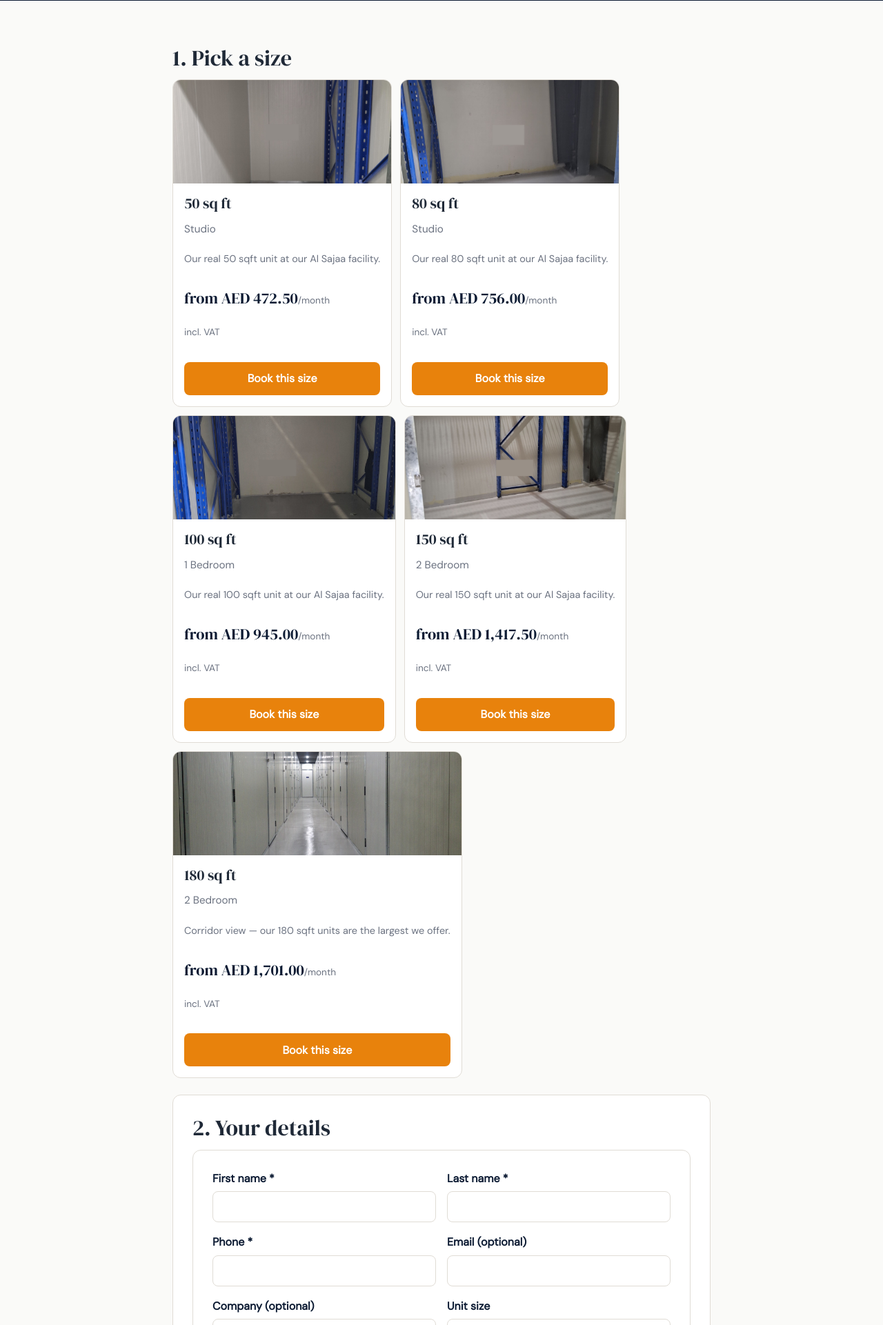
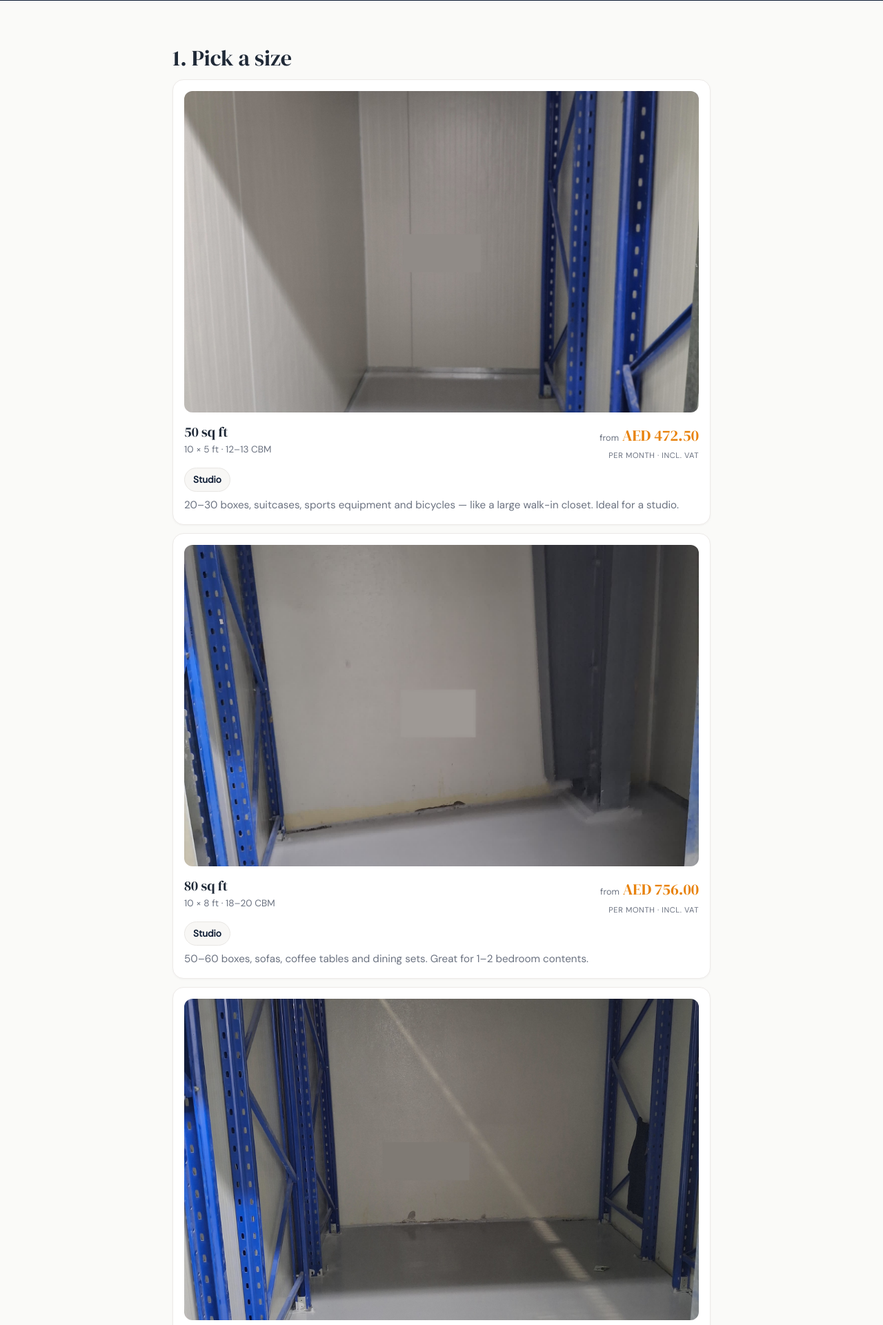
Before and after one commit to Ch-israr/glink-website, a FastAPI app: page /book in a window 1280 px wide; the page is wider, and only the part inside the window is pictured. Shown: the part 435-2356 px from the top of that part at 69% size. Run offline with FastAPI, Linux system fonts and the light colour scheme; data comes from the database, SQL or seed files in the repository.

Commit message:
Size cards restyled to match Urban Box /size layout
- 3 cards per row, 16px radius, 16px padding, 16:10 photo box
- Size left, price right in orange with PER MONTH · INCL. VAT below
- Dimensions + CBM line, label as a pill tag, what-fits description
- Two buttons: Book this size (solid) + WhatsApp (outline)
- Dims/CBM/desc per size (Urban Box figures for the matching sizes,
  user-confirmed almost the same) in SIZE_DETAILS, served via
  /api/content so server and JS cards stay in sync
- Book-page picker hides the card buttons (click selects the size)

```diff
--- a/app/main.py
+++ b/app/main.py
@@ -69,6 +69,38 @@ SIZE_IMAGES = {
     100: "real-100sqft-unit-clean.jpg",
     150: "real-150sqft-unit-clean.jpg",
     180: "180sqft-corridor-2048.jpg",
+}
+
+# Dimensions, capacity and "what fits" per size. Our units are almost the
+# same size as Urban Box's equivalents, so these follow their published
+# figures for the matching sizes (user-confirmed 2026-11-12). Correct any
+# line that does not match our actual units.
+SIZE_DETAILS = {
+    50: {
+        "dims": "10 × 5 ft",
+        "cbm": "12–13 CBM",
+        "desc": "20–30 boxes, suitcases, sports equipment and bicycles — like a large walk-in closet. Ideal for a studio.",
+    },
+    80: {
+        "dims": "10 × 8 ft",
+        "cbm": "18–20 CBM",
+        "desc": "50–60 boxes, sofas, coffee tables and dining sets. Great for 1–2 bedroom contents.",
+    },
+    100: {
+        "dims": "10 × 10 ft",
+        "cbm": "20–24 CBM",
+        "desc": "Full 1-bedroom contents, 50+ archive boxes, office furniture and appliances.",
+    },
+    150: {
+        "dims": "10 × 15 ft",
+        "cbm": "40–42 CBM",
+        "desc": "2-bedroom apartment or villa contents, large furniture sets, bulk inventory and commercial stock.",
+    },
+    180: {
+        "dims": "10 × 18 ft",
+        "cbm": "48–50 CBM",
+        "desc": "A complete 2-bedroom villa — white goods, wardrobes and a full dining set — or pallets of retail stock.",
+    },
 }
 
 app = FastAPI(
@@ -157,25 +189,33 @@ def fmt_price(value: float) -> str:
     return f"AED {value:,.2f}"
 
 
-def size_cards_html(sizes: list[dict]) -> str:
+def size_cards_html(sizes: list[dict], wa_link: str) -> str:
     cards = []
     for s in sizes:
-        img = SIZE_IMAGES.get(int(s["sqft"]), "facility-interior-2048.jpg")
-        note = (
-            "Corridor view — our 180 sqft units are the largest we offer."
-            if int(s["sqft"]) == 180
-            else f"Our real {int(s['sqft'])} sqft unit at our Al Sajaa facility."
-        )
+        sqft = int(s["sqft"])
+        img = SIZE_IMAGES.get(sqft, "facility-interior-2048.jpg")
+        d = SIZE_DETAILS.get(sqft, {"dims": "", "cbm": "", "desc": ""})
+        dims_line = f"{d['dims']} · {d['cbm']}" if d["dims"] else ""
         cards.append(
-            f"""<article class="size-card" data-sqft="{int(s['sqft'])}">
-              <img src="/static/images/{img}" alt="{int(s['sqft'])} sqft storage unit" loading="lazy" decoding="async">
+            f"""<article class="size-card" data-sqft="{sqft}">
+              <img src="/static/images/{img}" alt="{sqft} sqft storage unit" loading="lazy" decoding="async">
               <div class="size-card-body">
-                <h3>{int(s['sqft'])} sq ft</h3>
-                <p class="size-label">{html.escape(s.get('label') or '')}</p>
-                <p class="size-note">{note}</p>
-                <p class="size-price">from {fmt_price(float(s['price_monthly']))}<span>/month</span></p>
-                <p class="size-vat">incl. VAT</p>
-                <a class="btn btn-primary" href="/book?size={int(s['sqft'])}">Book this size</a>
+                <div class="size-card-top">
+                  <div>
+                    <h3>{sqft} sq ft</h3>
+                    <p class="size-dims">{dims_line}</p>
+                  </div>
+                  <div class="size-price-block">
+                    <p class="size-price"><small>from</small> {fmt_price(float(s['price_monthly']))}</p>
+                    <p class="size-per">Per month · incl. VAT</p>
+                  </div>
+                </div>
+                <p class="size-tags"><span class="size-tag">{html.escape(s.get('label') or '')}</span></p>
+                <p class="size-desc">{d['desc']}</p>
+                <div class="size-actions">
+                  <a class="btn btn-primary" href="/book?size={sqft}">Book this size</a>
+                  <a class="btn btn-outline" href="{html.escape(wa_link, quote=True)}">WhatsApp</a>
+                </div>
               </div>
             </article>"""
         )
@@ -277,7 +317,7 @@ def render(name: str) -> HTMLResponse:
         "{{ADDRESS}}": html.escape(biz["address"]),
         "{{PRICE_PER_SQFT}}": html.escape(biz["price_per_sqft"]),
         "{{STORAGE_LOCATION}}": html.escape(biz["storage_location"]),
-        "{{SIZE_CARDS}}": size_cards_html(sizes),
+        "{{SIZE_CARDS}}": size_cards_html(sizes, biz["whatsapp_link"]),
         "{{SIZE_ROWS}}": size_rows_html(sizes),
         "{{FAQ_ITEMS}}": faq_html(faq),
         "{{SIZE_OPTIONS}}": size_options_html(sizes),
@@ -416,8 +456,19 @@ def health():
 
 @app.get("/api/content")
 def content():
+    sizes = []
+    for s in db.get_sizes():
+        d = SIZE_DETAILS.get(int(s["sqft"]), {})
+        sizes.append(
+            {
+                **s,
+                "dims": d.get("dims", ""),
+                "cbm": d.get("cbm", ""),
+                "desc": d.get("desc", ""),
+            }
+        )
     return {
-        "sizes": db.get_sizes(),
+        "sizes": sizes,
         "faq": db.get_faq(),
         "business": db.get_business(),
         "referral_sources": REFERRAL_SOURCES,
--- a/static/css/style.css
+++ b/static/css/style.css
@@ -129,19 +129,30 @@ img { max-width: 100%; height: auto; display: block; }
 .card img { width: 100%; height: 200px; object-fit: cover; }
 .card-body { padding: 1.25rem; display: flex; flex-direction: column; gap: 0.5rem; flex: 1; }
 .card-body .btn { margin-top: auto; }
-.size-grid { display: grid; grid-template-columns: repeat(auto-fill, minmax(200px, 1fr)); gap: 1.25rem; }
+.size-grid { display: grid; grid-template-columns: repeat(3, 1fr); gap: 1.625rem; }
 .size-card {
-  background: #fff; border: 1px solid var(--border); border-radius: 12px; overflow: hidden;
-  display: flex; flex-direction: column;
+  background: #fff; border: 1px solid #EDEAE8; border-radius: 16px; overflow: hidden;
+  display: flex; flex-direction: column; padding: 1rem;
+  box-shadow: 0 1px 3px rgba(0,0,0,0.04);
 }
-.size-card img { width: 100%; height: 150px; object-fit: cover; }
-.size-card-body { padding: 1rem; display: flex; flex-direction: column; gap: 0.25rem; flex: 1; }
-.size-card-body .btn { margin-top: 0.75rem; }
-.size-label { color: var(--muted); font-size: 0.95rem; }
-.size-note { font-size: 0.9rem; color: var(--muted); }
-.size-price { font-family: "DM Serif Display", serif; font-size: 1.4rem; color: var(--navy); margin-top: 0.5rem; }
-.size-price span { font-family: "DM Sans", sans-serif; font-size: 0.85rem; color: var(--muted); }
-.size-vat { font-size: 0.85rem; color: var(--muted); }
+.size-card:hover { border-color: var(--orange); }
+.size-card img { width: 100%; aspect-ratio: 16 / 10; object-fit: cover; border-radius: 12px; }
+.size-card-body { padding: 1rem 0 0; display: flex; flex-direction: column; gap: 0.5rem; flex: 1; }
+.size-card-top { display: flex; justify-content: space-between; align-items: flex-start; gap: 1rem; }
+.size-card-top h3 { font-size: 1.25rem; margin: 0; }
+.size-dims { color: var(--muted); font-size: 0.85rem; margin: 0.15rem 0 0; }
+.size-price-block { text-align: right; flex-shrink: 0; }
+.size-price { font-family: "DM Serif Display", serif; font-size: 1.4rem; color: var(--orange); margin: 0; white-space: nowrap; }
+.size-price small { font-family: "DM Sans", sans-serif; font-size: 0.8rem; color: var(--muted); }
+.size-per { font-size: 0.7rem; color: var(--muted); text-transform: uppercase; letter-spacing: 0.05em; margin: 0.15rem 0 0; }
+.size-tags { display: flex; flex-wrap: wrap; gap: 0.5rem; margin: 0; }
+.size-tag { background: #F8F7F5; border: 1px solid #E8E6E3; border-radius: 999px; padding: 0.35rem 0.75rem; font-size: 0.85rem; font-weight: 600; color: var(--navy); }
+.size-desc { font-size: 0.95rem; color: var(--muted); line-height: 1.5; margin: 0; }
+.size-actions { display: flex; gap: 0.5rem; margin-top: auto; padding-top: 0.5rem; }
+.size-actions .btn { flex: 1; text-align: center; padding: 0.75rem 0.5rem; }
+/* The book-page picker reuses the size cards for selection, so its buttons
+   stay hidden — clicking a card selects the size instead. */
+.picker .size-actions { display: none; }
 
 /* Steps */
 .steps { display: grid; grid-template-columns: repeat(3, 1fr); gap: 1.5rem; counter-reset: step; }
@@ -269,12 +280,14 @@ tr:last-child td { border-bottom: none; }
 @media (max-width: 900px) {
   .hero-grid { grid-template-columns: 1fr; }
   .grid-3, .steps, .gallery-grid { grid-template-columns: 1fr 1fr; }
+  .size-grid { grid-template-columns: 1fr 1fr; }
   .footer-grid { grid-template-columns: 1fr 1fr; }
   .header-actions { display: none; }
 }
 @media (max-width: 600px) {
   h1 { font-size: 2.1rem; }
   .grid-3, .grid-2, .steps, .gallery-grid, .feature-grid, .form-row { grid-template-columns: 1fr; }
+  .size-grid { grid-template-columns: 1fr; }
   .footer-grid { grid-template-columns: 1fr; }
   table { display: block; overflow-x: auto; }
   .topbar-note { display: none; }
--- a/static/js/site.js
+++ b/static/js/site.js
@@ -24,22 +24,19 @@
     var map = { 50: "real-50sqft-unit-clean.jpg", 80: "real-80sqft-unit-clean.jpg", 100: "real-100sqft-unit-clean.jpg", 150: "real-150sqft-unit-clean.jpg", 180: "180sqft-corridor-2048.jpg" };
     return map[sqft] || "facility-interior-2048.jpg";
   }
-  function sizeNote(sqft) {
-    return sqft === 180
-      ? "Corridor view — our 180 sqft units are the largest we offer."
-      : "Our real " + sqft + " sqft unit at our Al Sajaa facility.";
-  }
-
   function renderSizes(sizes) {
     var cards = sizes.map(function (s) {
+      var dims = (s.dims && s.cbm) ? s.dims + " · " + s.cbm : "";
       return '<article class="size-card" data-sqft="' + s.sqft + '">' +
         '<img src="/static/images/' + sizeImage(s.sqft) + '" alt="' + s.sqft + ' sqft storage unit" loading="lazy" decoding="async">' +
-        '<div class="size-card-body"><h3>' + s.sqft + ' sq ft</h3>' +
-        '<p class="size-label">' + esc(s.label || "") + '</p>' +
-        '<p class="size-note">' + sizeNote(s.sqft) + '</p>' +
-        '<p class="size-price">from ' + fmtPrice(s.price_monthly) + '<span>/month</span></p>' +
-        '<p class="size-vat">incl. VAT</p>' +
-        '<a class="btn btn-primary" href="/book?size=' + s.sqft + '">Book this size</a></div></article>';
+        '<div class="size-card-body"><div class="size-card-top"><div><h3>' + s.sqft + ' sq ft</h3>' +
+        '<p class="size-dims">' + esc(dims) + '</p></div>' +
+        '<div class="size-price-block"><p class="size-price"><small>from</small> ' + fmtPrice(s.price_monthly) + '</p>' +
+        '<p class="size-per">Per month · incl. VAT</p></div></div>' +
+        '<p class="size-tags"><span class="size-tag">' + esc(s.label || "") + '</span></p>' +
+        '<p class="size-desc">' + esc(s.desc || "") + '</p>' +
+        '<div class="size-actions"><a class="btn btn-primary" href="/book?size=' + s.sqft + '">Book this size</a>' +
+        '<a class="btn btn-outline" href="' + WA_LINK + '">WhatsApp</a></div></div></article>';
     }).join("");
     document.querySelectorAll("[data-sizes]").forEach(function (el) { el.innerHTML = cards; });
     var rows = sizes.map(function (s) {
@@ -161,7 +158,7 @@
       var sqft = parseInt(c.getAttribute("data-sqft"), 10);
       var priceText = (c.querySelector(".size-price") || {}).textContent || "";
       var m = priceText.replace(/[^\d.]/g, "");
-      fallback.push({ sqft: sqft, price_monthly: parseFloat(m) || 0, label: (c.querySelector(".size-label") || {}).textContent || "" });
+      fallback.push({ sqft: sqft, price_monthly: parseFloat(m) || 0, label: (c.querySelector(".size-tag") || {}).textContent || "" });
     });
     if (forms.length) buildForms(fallback);
     fetch("/api/content").then(function (r) { return r.json(); }).then(function (content) {
```
